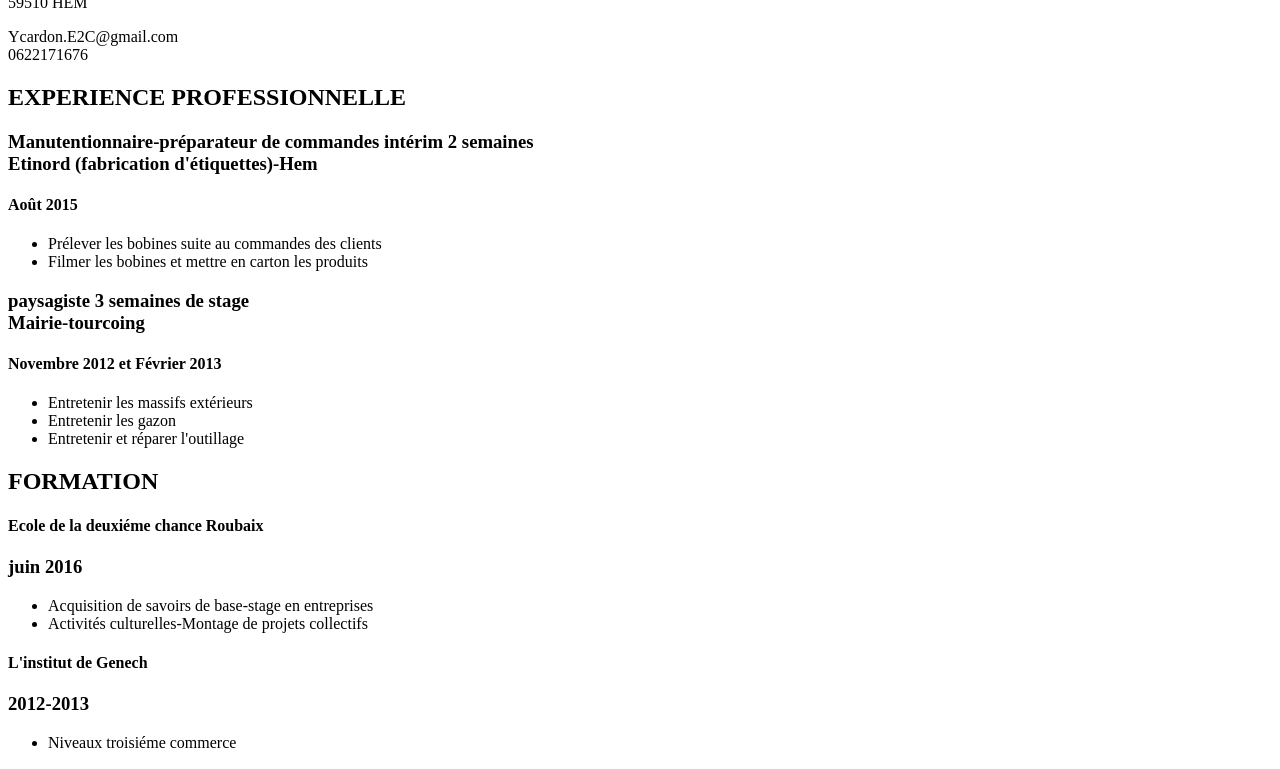
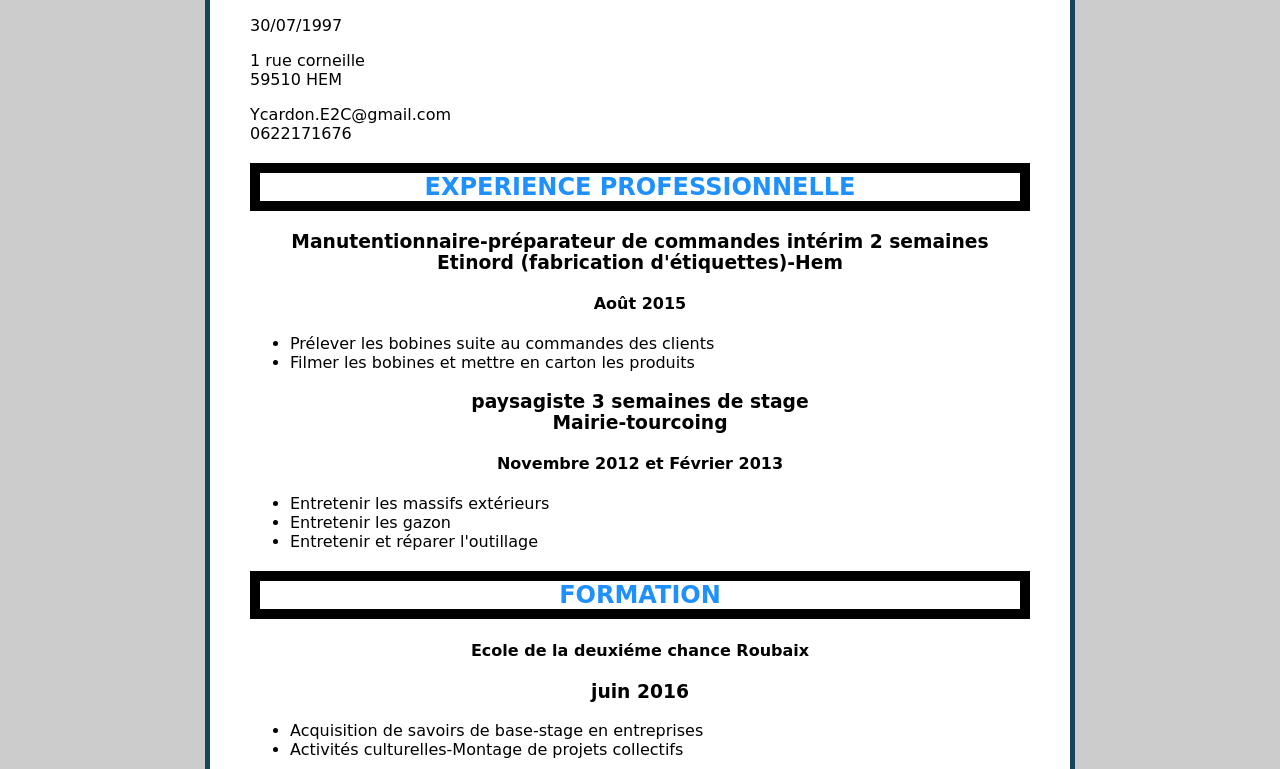
Before and after one commit to yannoulol/cv_pro_Yannyck, a plain HTML site: page index.html in a window 1280 px wide. Shown: the part 138-907 px from the top of the page. Drawn offline with Linux system fonts and the light colour scheme.

Commit message:
Update index.html

```diff
--- a/index.html
+++ b/index.html
@@ -3,7 +3,7 @@
 <head>
    <meta charset="utf-8">
    <title>cv yannyck </title>
-   <link rel="stylesheet" href="stylepro.css">
+   <link rel="stylesheet" href="style.css">
 <link href='https://fonts.googleapis.com/css?family=Roboto' rel='stylesheet' type='text/css'>
  </head>
 
```
